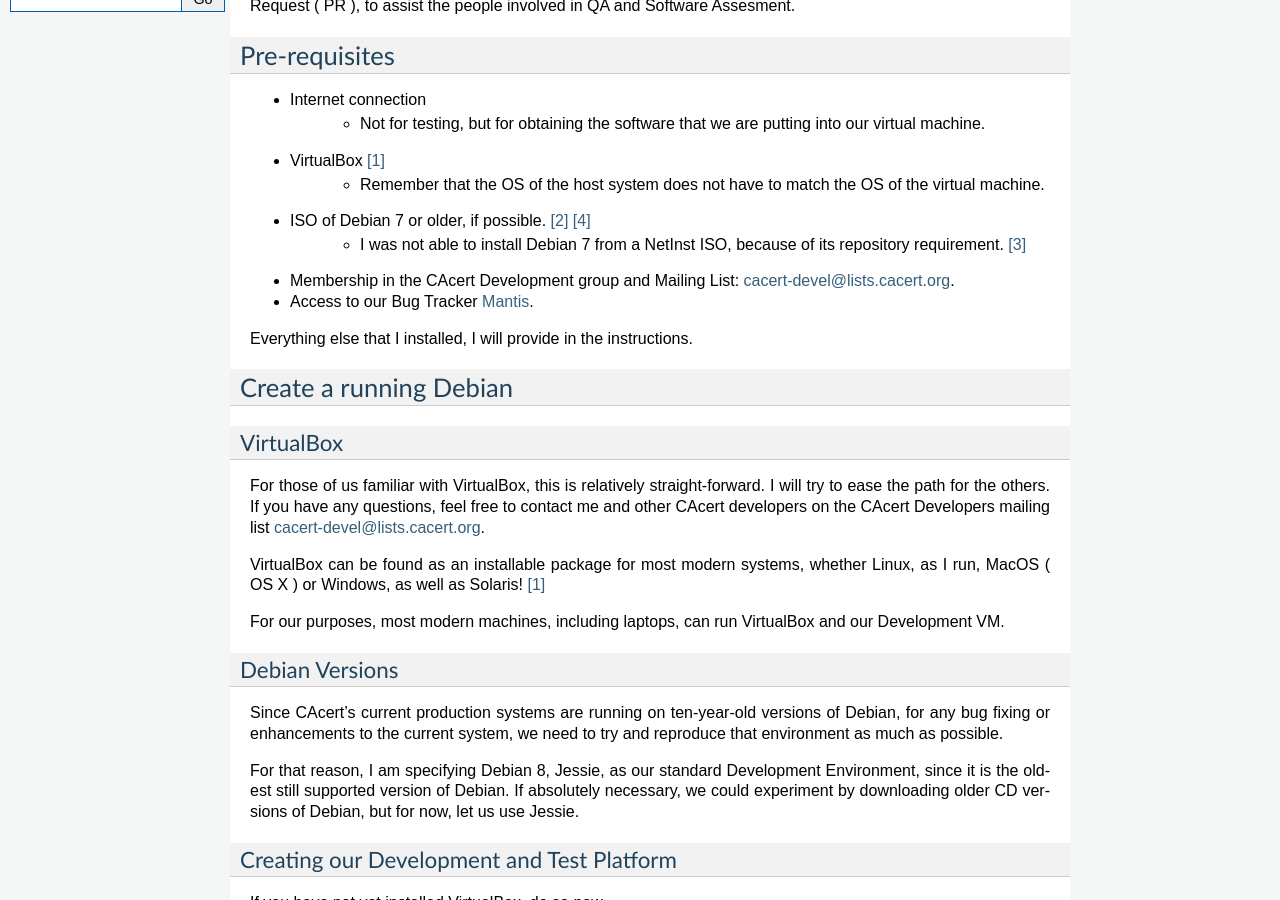
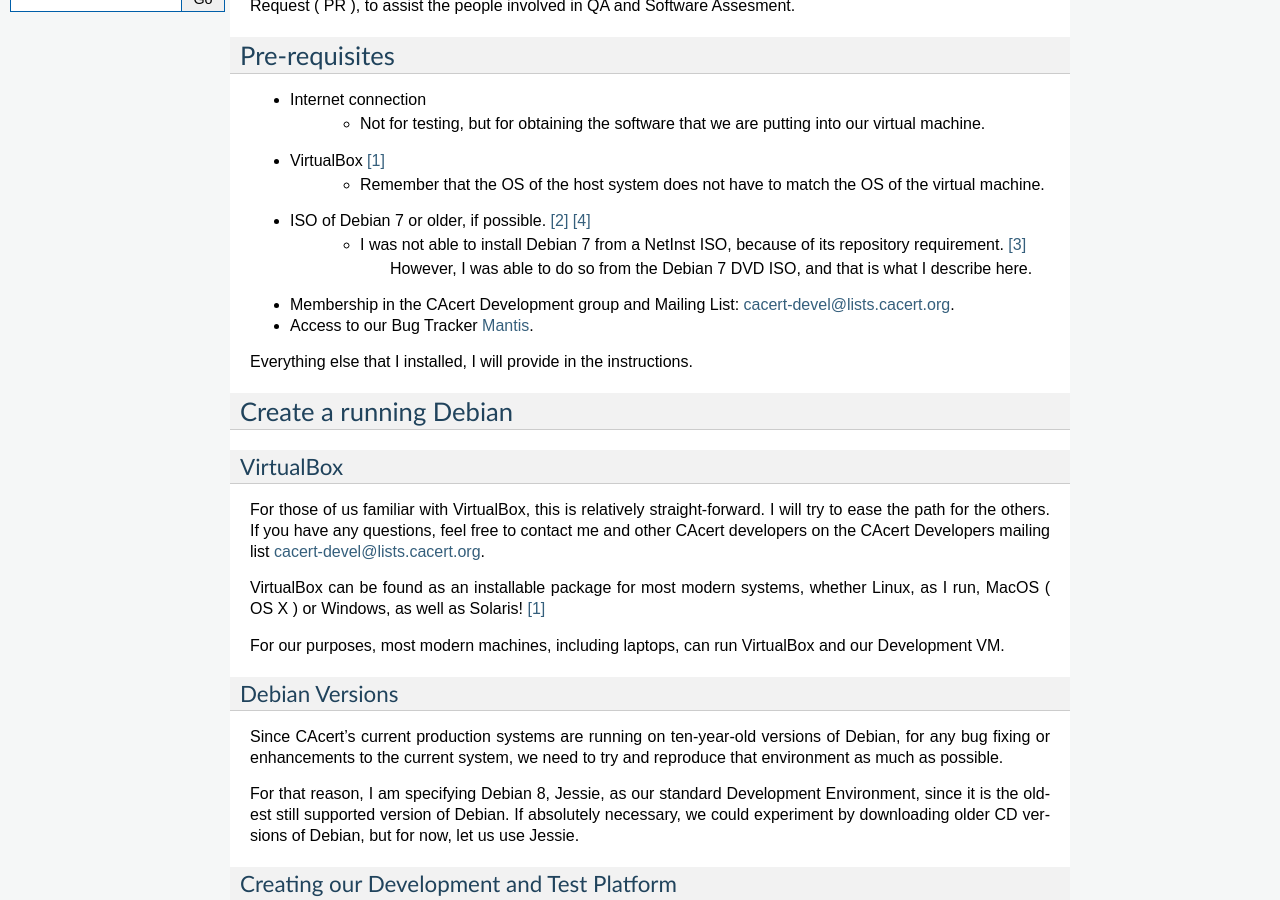
Before and after one commit to CAcertOrg/cacert-codedocs, a Sphinx documentation site: the page built from source/devtest.rst, in a window 1280 px wide and 900 px high, scrolled down 816 px. Built offline with Sphinx 7.4.7, drawn with Linux system fonts in a browser that asks for light colours.

Commit message:
Added explanation.

```diff
--- a/source/devtest.rst
+++ b/source/devtest.rst
@@ -60,6 +60,7 @@
     - Remember that the OS of the host system does not have to match the OS of the virtual machine.
 * ISO of Debian 7 or older, if possible. [#f2]_ [#f4]_
     - I was not able to install Debian 7 from a NetInst ISO, because of its repository requirement. [#f3]_
+	However, I was able to do so from the Debian 7 DVD ISO, and that is what I describe here.
 * Membership in the CAcert Development group and Mailing List: cacert-devel@lists.cacert.org.
 * Access to our Bug Tracker `Mantis`_.
 
```
